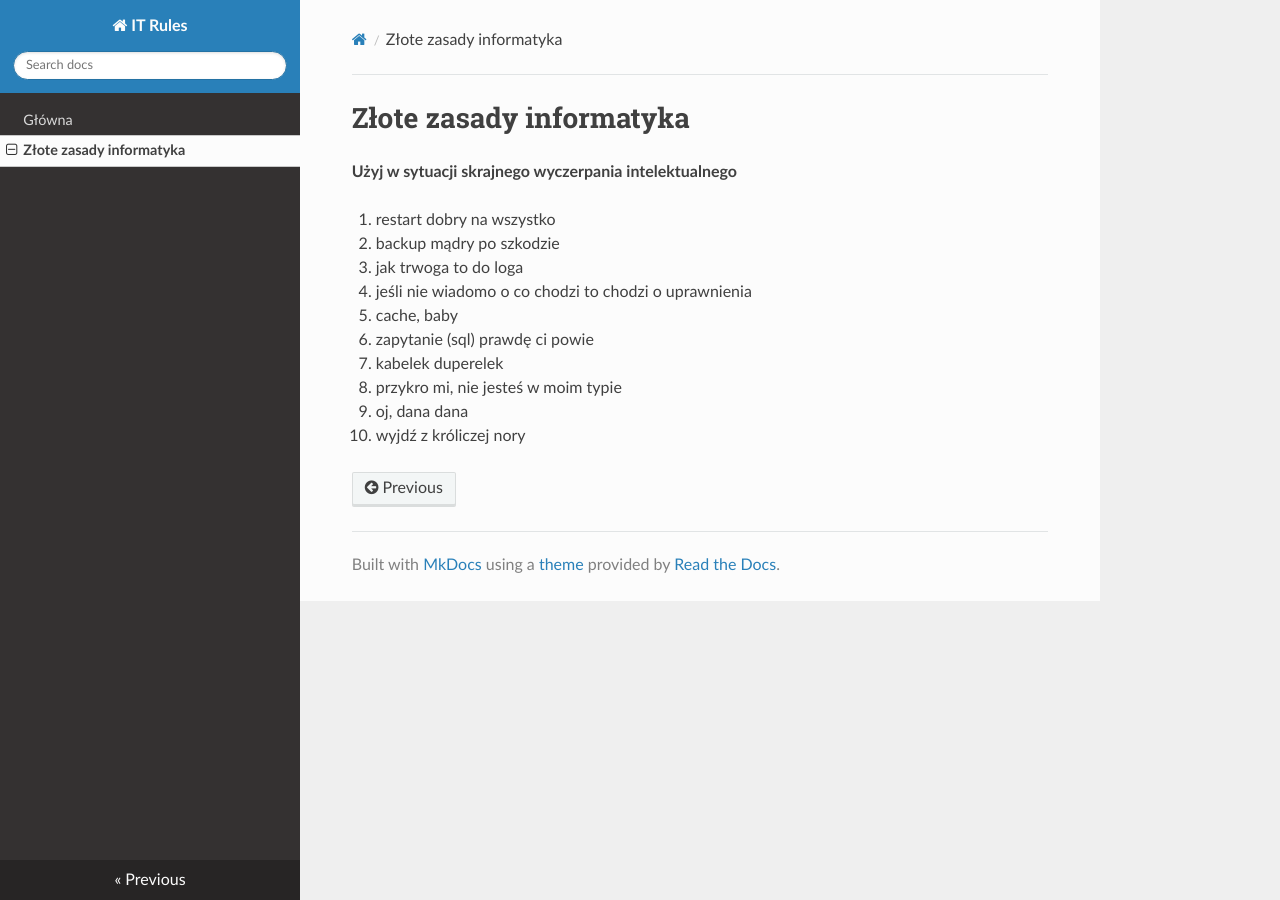
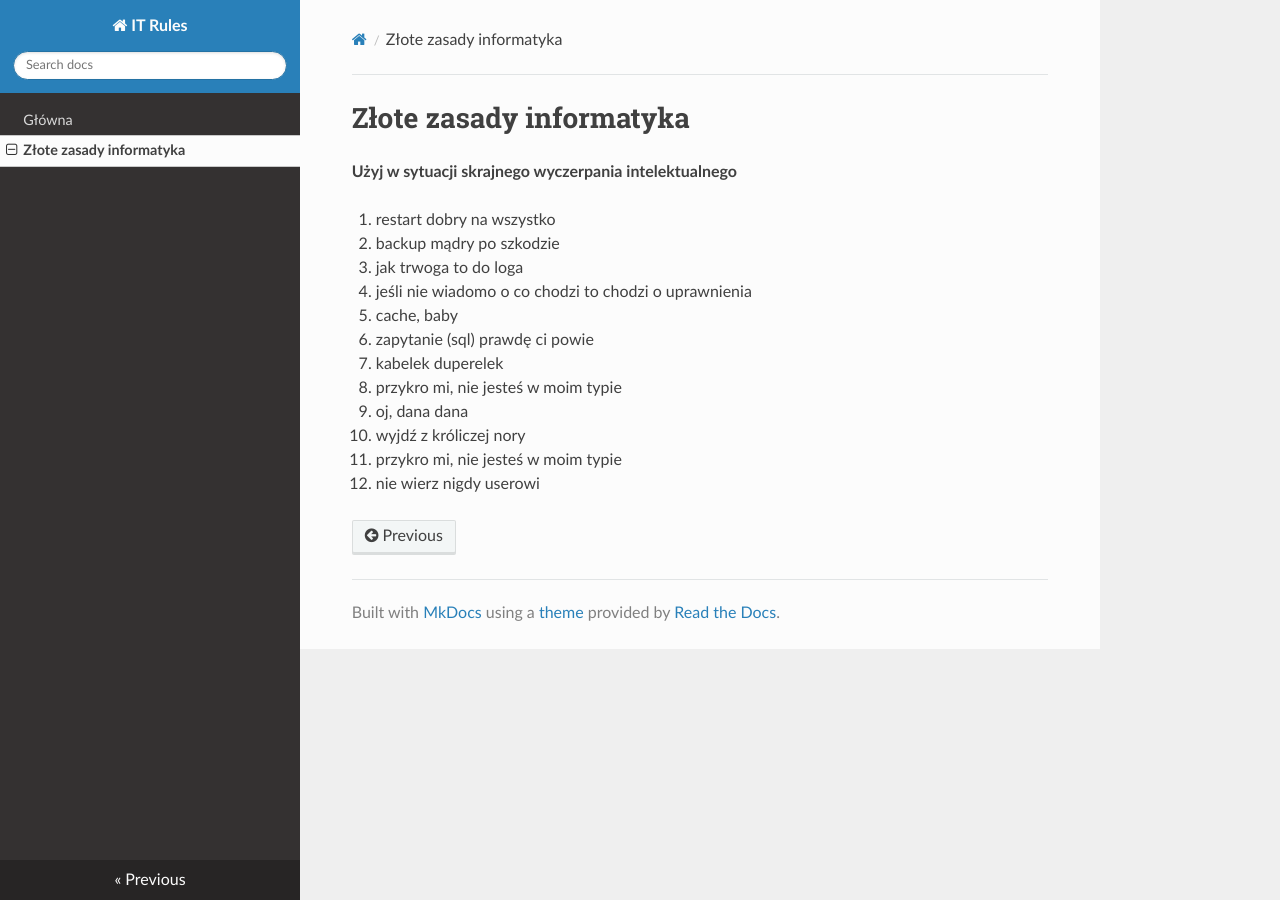
Before and after one commit to scardinius/it-rules, an MkDocs documentation site: the page built from docs/pl/zlote-zasady-informatyka.md, in a window 1280 px wide. Built offline with MkDocs 1.6.1, drawn with Linux system fonts in a browser that asks for light colours; nearby versions of some CDN libraries; old or Windows-style settings are respelled for this version of MkDocs.

Commit message:
Add new rules - in polish

```diff
--- a/docs/pl/zlote-zasady-informatyka.md
+++ b/docs/pl/zlote-zasady-informatyka.md
@@ -12,3 +12,5 @@
 8. przykro mi, nie jesteś w moim typie
 9. oj, dana dana
 10. wyjdź z króliczej nory
+11. przykro mi, nie jesteś w moim typie
+12. nie wierz nigdy userowi
```
